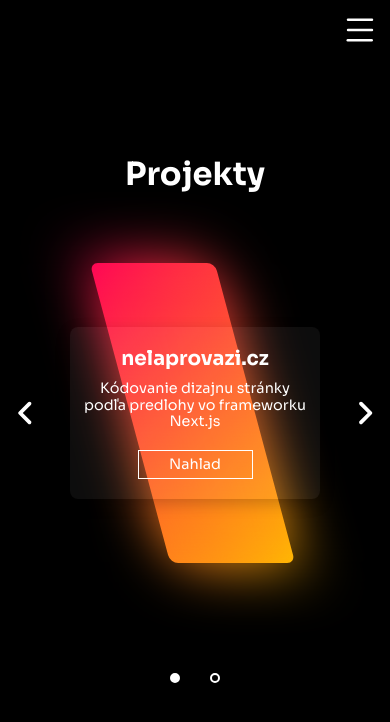
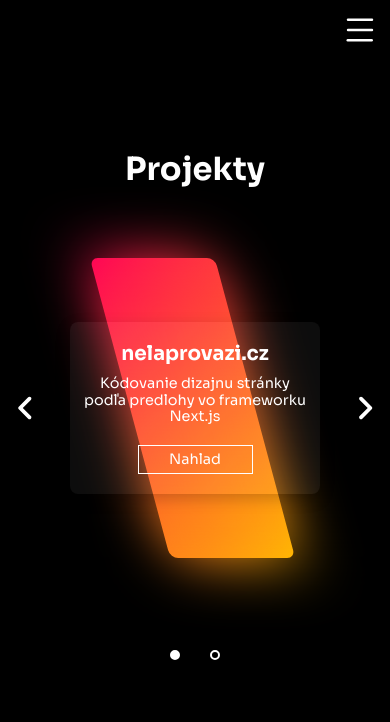
Before and after one commit to radozeman/portfolio, a plain HTML site: page index.html in a window 390 px wide. Drawn offline with Linux system fonts and the light colour scheme.

Commit message:
responsibility update 4

```diff
--- a/style.css
+++ b/style.css
@@ -1109,7 +1109,7 @@ section h1{
 
 @media screen and (max-width: 768px) {
     .dots{
-        bottom: 5%;
+        bottom: 8%;
         left: 50%;
 
     }
@@ -1312,7 +1312,7 @@ section h1{
 
     .s1 h1{
         width: 90%;
-        margin-top: 25px;
+        margin-top: 15px;
         margin-bottom: -80px;
     }
 
```
